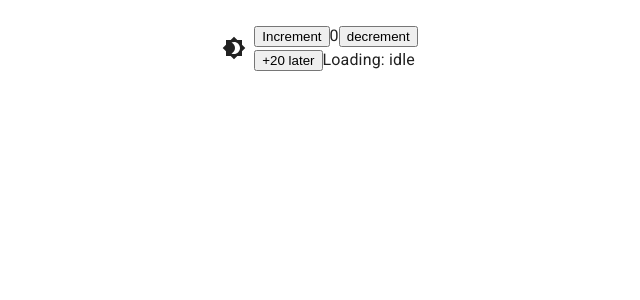
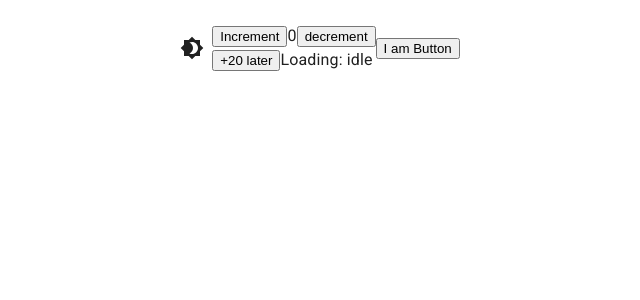
Before and after one commit to Luwengier/material-ui-scaffold, a React (Create React App) app: page / in a window 1280 px wide. Shown: the top 300 px of the page, without its empty margins (328-968 px from the left). Built offline with nearby package versions, Linux system fonts and the light colour scheme.

Commit message:
Demo forwardRef with HOC

```diff
--- a/package.json
+++ b/package.json
@@ -13,6 +13,7 @@
     "@testing-library/jest-dom": "^5.14.1",
     "@testing-library/react": "^11.2.7",
     "@testing-library/user-event": "^12.8.3",
+    "lodash-es": "^4.17.21",
     "react": "^17.0.2",
     "react-dom": "^17.0.2",
     "react-redux": "^7.2.6",
--- /dev/null
+++ b/src/components/MyButton.js
@@ -0,0 +1,18 @@
+import React from 'react'
+import logProps from './logProps'
+
+const MyButton = React.forwardRef((props, ref) => {
+  const onButtonClick = () => {
+    props.setSomeState('xxx')
+  }
+
+  console.log('MyButton', props)
+
+  return (
+    <button ref={ref} className="MyButton" onClick={onButtonClick}>
+      {props.children}
+    </button>
+  )
+})
+
+export default logProps(MyButton)
--- a/src/components/MyTest.js
+++ b/src/components/MyTest.js
@@ -1,26 +1,18 @@
-import React, { useState, useEffect, useMemo } from 'react'
+import React, { useState, useRef } from 'react'
 import { Box } from '@mui/system'
 import ColorModeRadio from './ColorModeRadio'
 import { Counter } from '../features/counter/Counter'
 
+import MyButton from './MyButton'
+
 // const audio = document.createElement('audio')
 // audio.setAttribute('id', 'my-audio')
+const MyTest = props => {
+  const [someState, setSomeState] = useState('zzz')
+  const buttonRef = useRef(null)
 
-
-const MyTest = () => {
-  const [myDOM, setMyDOM] = useState(null)
-
-  const memoAudio = useMemo(() => {
-    const audio = document.createElement('audio')
-    audio.setAttribute('id', 'my-audio')
-    return audio
-  }, [])
-
-  useEffect(() => {
-    setMyDOM(memoAudio)
-  }, [memoAudio])
-
-  console.log(myDOM)
+  console.log(buttonRef)
+  console.log(props)
 
   return (
     <Box
@@ -37,6 +29,13 @@ const MyTest = () => {
     >
       <ColorModeRadio />
       <Counter />
+      <MyButton
+        ref={buttonRef}
+        someState={someState}
+        setSomeState={setSomeState}
+      >
+        I am Button
+      </MyButton>
     </Box>
   )
 }
--- /dev/null
+++ b/src/components/logProps.js
@@ -0,0 +1,48 @@
+import React from 'react'
+
+// function logProps(Component) {
+//   class LogProps extends React.Component {
+//     componentDidMount() {
+//       console.log('logProps:', this.props);
+//     }
+
+//     componentDidUpdate(prevProps) {
+//       console.log('old props:', prevProps);
+//       console.log('logProps:', this.props);
+//     }
+
+//     render() {
+//       const { forwardedRef, ...rest } = this.props;
+
+//       // Assign the custom prop "forwardedRef" as a ref
+//       return <Component ref={forwardedRef} {...rest} />;
+//     }
+//   }
+
+//   // Note the second param "ref" provided by React.forwardRef.
+//   // We can pass it along to LogProps as a regular prop, e.g. "forwardedRef"
+//   // And it can then be attached to the Component.
+//   return React.forwardRef((props, ref) => {
+//     return <LogProps {...props} forwardedRef={ref} />;
+//   });
+// }
+
+function logProps(Component) {
+  const LogProps = React.forwardRef((props, ref) => {
+    React.useEffect(() => {
+      console.log('logProps', props)
+    })
+
+    const { forwardedRef, ...rest } = props
+
+    return <Component ref={ref} {...rest} />
+  })
+
+  // Note the second param "ref" provided by React.forwardRef.
+  // We can pass it along to LogProps as a regular prop, e.g. "forwardedRef"
+  // And it can then be attached to the Component.
+  return LogProps
+}
+
+
+export default logProps
--- a/src/features/counter/Counter.js
+++ b/src/features/counter/Counter.js
@@ -27,6 +27,7 @@ export function Counter() {
       <div>
         <button
           onClick={() => dispatch(fetchIncrementAmount(20))}
+          disabled={countLoading === 'pending'}
         >
           +20 later
         </button>
```
Also changed, not shown: 1 other file (tests, documents, lock files or other folders).
